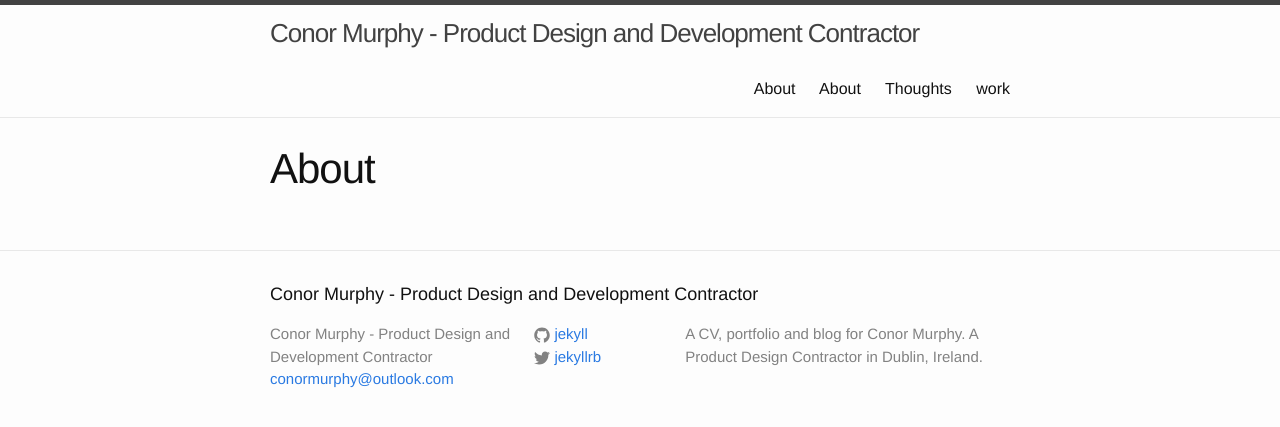
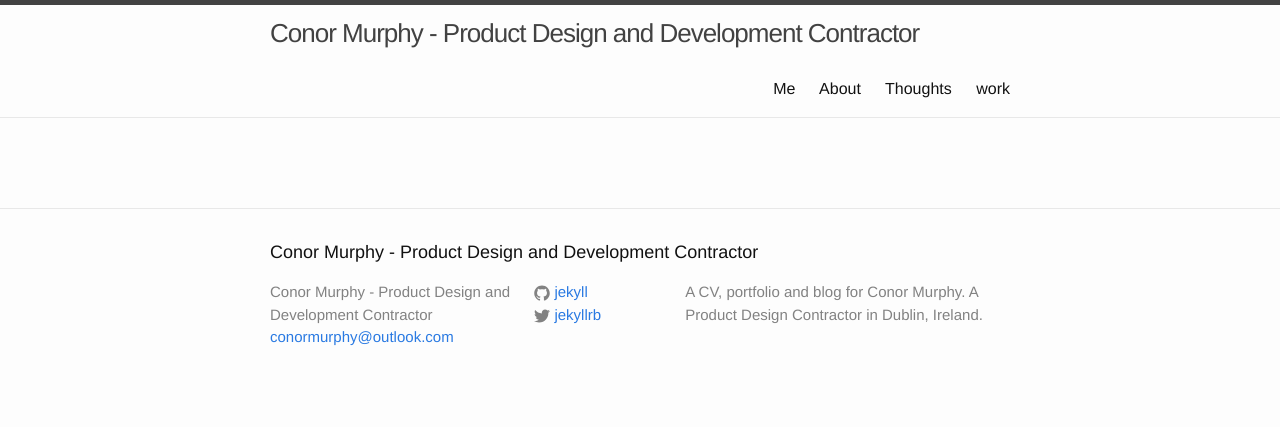
Before and after one commit to conoramurphy-zz/conoramurphy.github.io, a Jekyll site: the page built from about.html, in a window 1280 px wide. Shown: the top 427 px of the page. Built offline with Jekyll 4.4.1, drawn with Linux system fonts in a browser that asks for light colours.

Commit message:
tweaking away

```diff
--- a/_layouts/page.html
+++ b/_layouts/page.html
@@ -4,7 +4,6 @@ layout: default
 <article class="post">
 
   <header class="post-header">
-    <h1 class="post-title">{{ page.title }}</h1>
   </header>
 
   <div class="post-content">
--- a/about.html
+++ b/about.html
@@ -1,6 +1,6 @@
 ---
 layout: page
-title: About
+title: Me
 permalink: /me/
 ---
 <div>
```
